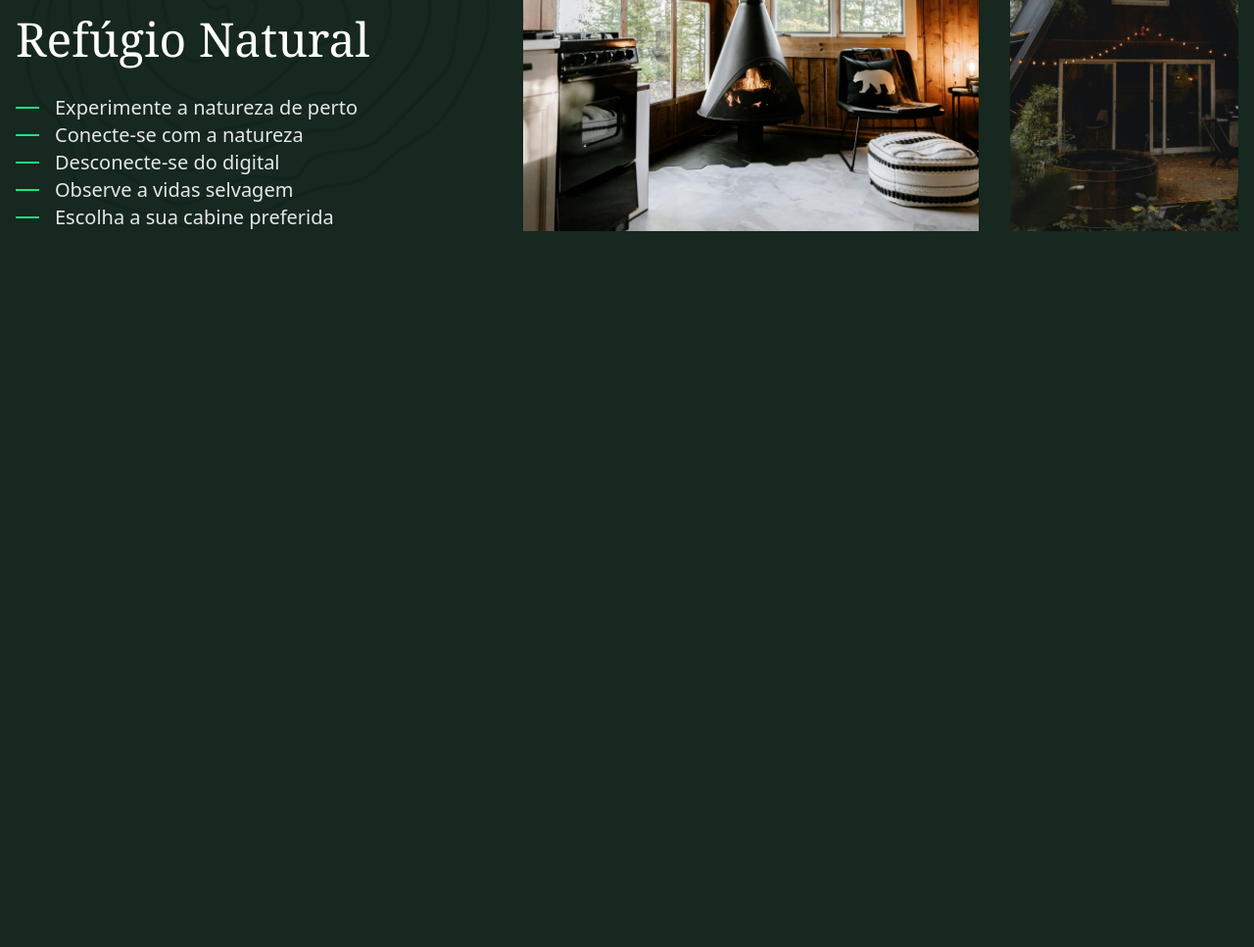
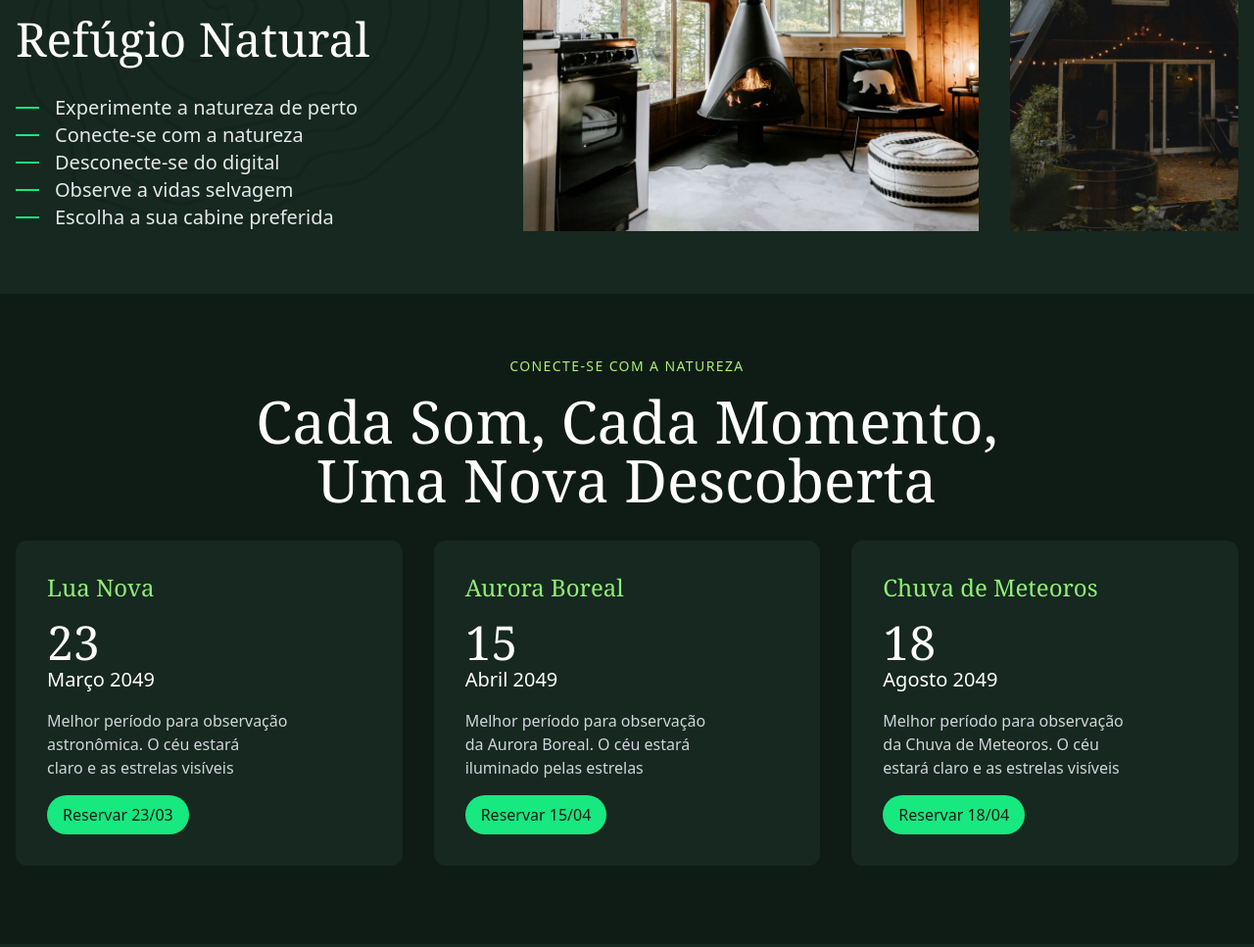
Before and after one commit to kessleru/Forest-Web, a website built with Vite: page index.html in a window 1280 px wide. Shown: the part 1264-2231 px from the top of the page at 98% size. Before the commit the page ends 1564 px from the top, so only its background shows below. Built offline with nearby package versions, Linux system fonts and the light colour scheme.

Commit message:
feat: adicionado a seção de eventos

```diff
--- a/index.html
+++ b/index.html
@@ -175,5 +175,69 @@
         </div>
       </div>
     </section>
+
+    <section id="eventos" class="mb-12 sm:mb-16 py-12 sm:py-16 bg-verde-900">
+      <div class="container">
+        <p
+          class="mb-4 text-center text-verde-200 uppercase tracking-widest text-sm"
+        >
+          Conecte-se com a natureza
+        </p>
+        <h2
+          class="mb-8 mx-auto font-serif text-balance text-center max-w-screen-md text-white text-4xl sm:text-6xl"
+        >
+          Cada Som, Cada Momento, Uma Nova Descoberta
+        </h2>
+        <div class="overflow-x-auto snap-x snap-mandatory pb-4 grid grid-cols-[repeat(3,minmax(300px,1fr))] gap-4 sm:gap-8">
+          <div class="grid snap-center gap-4 bg-verde-800 p-6 sm:p-8 rounded-xl">
+            <h3 class="text-verde-300 text-2xl font-serif">Lua Nova</h3>
+            <div class="text-white">
+              <p class="font-serif text-5xl">23</p>
+              <p class="text-xl">Março 2049</p>
+            </div>
+            <p class="text-gray-300 text-balance">
+              Melhor período para observação astronômica. O céu estará claro e
+              as estrelas visíveis
+            </p>
+            <a
+              href="#contato"
+              class="justify-self-start self-end bg-verde-400 text-verde-900 py-2 px-4 inline-block rounded-full"
+              >Reservar 23/03</a
+            >
+          </div>
+          <div class="grid snap-center gap-4 bg-verde-800 p-6 sm:p-8 rounded-xl">
+            <h3 class="text-verde-300 text-2xl font-serif">Aurora Boreal</h3>
+            <div class="text-white">
+              <p class="font-serif text-5xl">15</p>
+              <p class="text-xl">Abril 2049</p>
+            </div>
+            <p class="text-gray-300 text-balance">
+              Melhor período para observação da Aurora Boreal. O céu estará iluminado pelas estrelas
+            </p>
+            <a
+              href="#contato"
+              class="justify-self-start self-end bg-verde-400 text-verde-900 py-2 px-4 inline-block rounded-full"
+              >Reservar 15/04</a
+            >
+          </div>
+          <div class="grid snap-center gap-4 bg-verde-800 p-6 sm:p-8 rounded-xl">
+            <h3 class="text-verde-300 text-2xl font-serif">Chuva de Meteoros</h3>
+            <div class="text-white">
+              <p class="font-serif text-5xl">18</p>
+              <p class="text-xl">Agosto 2049</p>
+            </div>
+            <p class="text-gray-300 text-balance">
+              Melhor período para observação da Chuva de Meteoros. O céu estará claro e
+              as estrelas visíveis
+            </p>
+            <a
+              href="#contato"
+              class="justify-self-start self-end bg-verde-400 text-verde-900 py-2 px-4 inline-block rounded-full"
+              >Reservar 18/04</a
+            >
+          </div>
+        </div>
+      </div>
+    </section>
   </body>
 </html>
```
